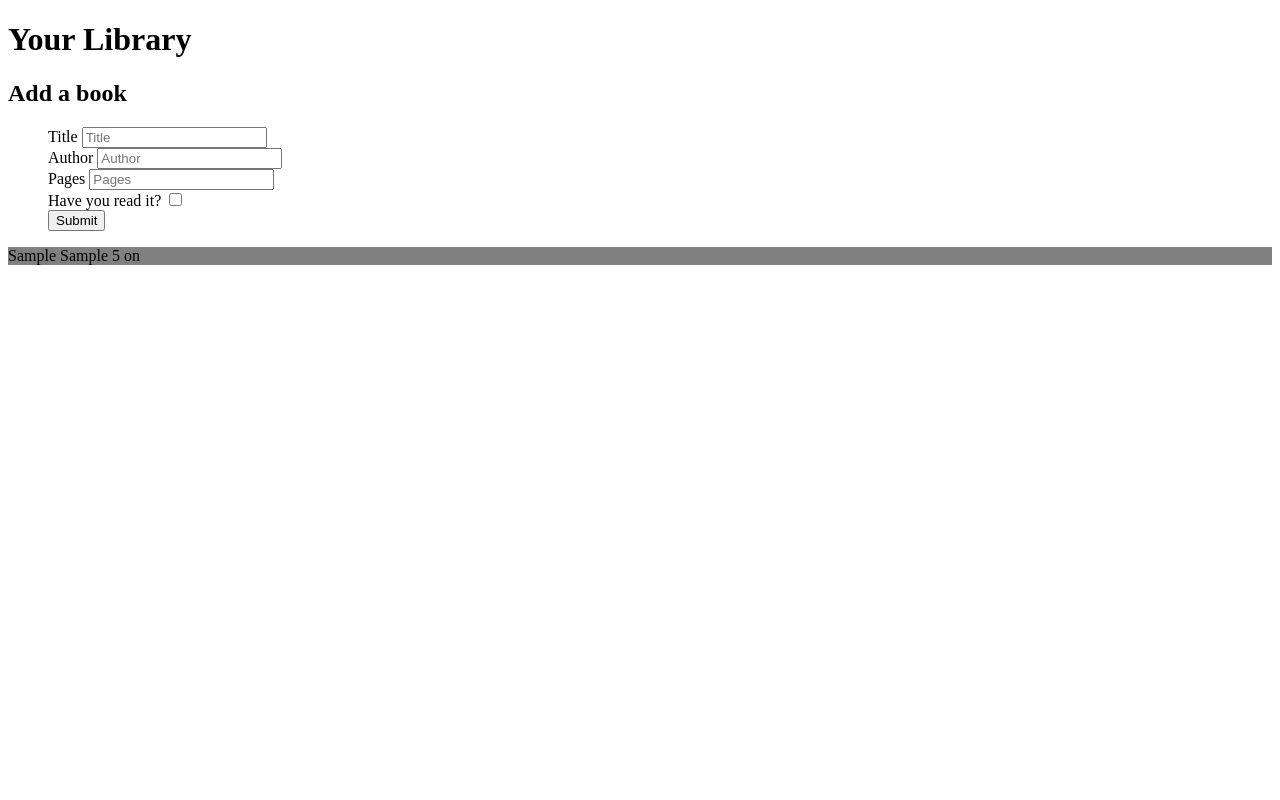
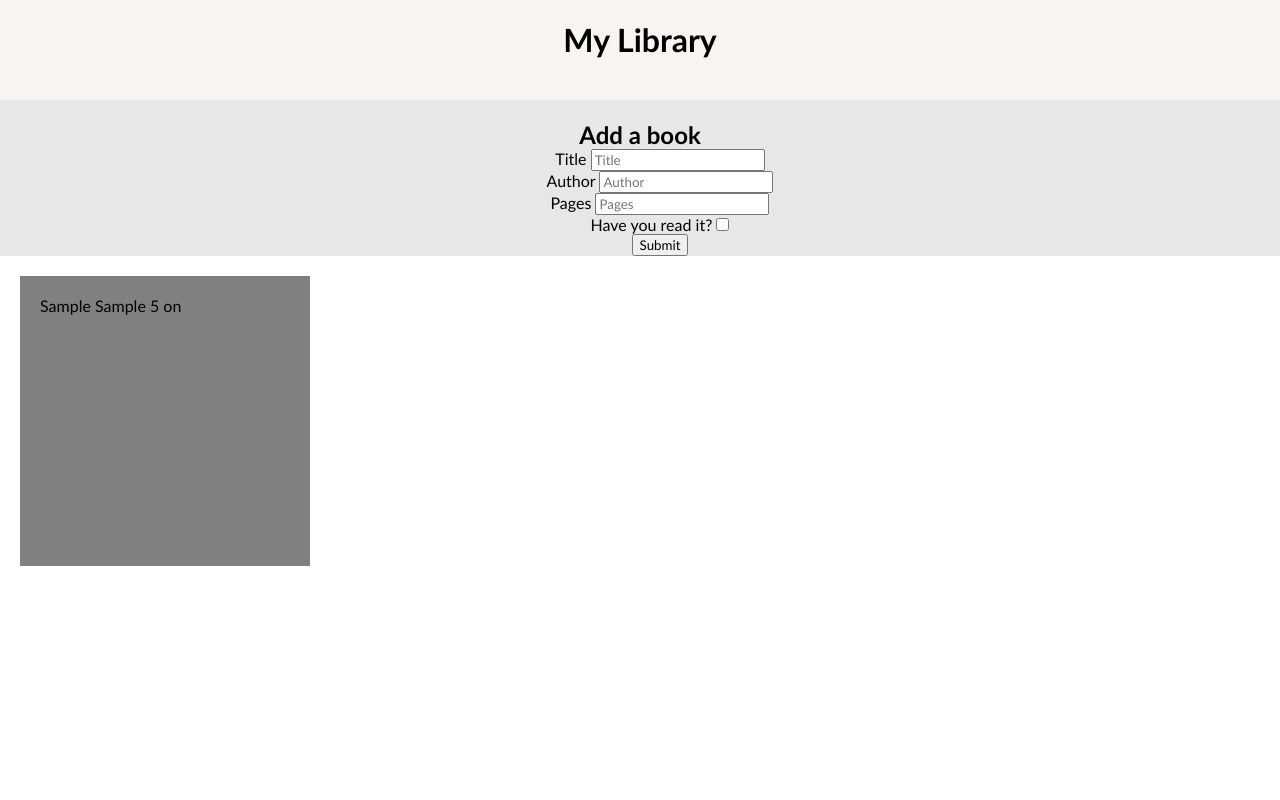
Before and after one commit to Barrymoonshine/library, a plain HTML site: page index.html in a window 1280 px wide. Both pictures are taken after typing "Sample", "Sample", "5" into the empty fields and a click on the button "Submit". Shown: the top 800 px of the page. Drawn offline with Linux system fonts and the light colour scheme.

Commit message:
Initial styling applied and cards created for library book

```diff
--- a/index.html
+++ b/index.html
@@ -9,7 +9,9 @@
     <script src="script.js" defer></script>
 </head>
 <body>
-  <h1>Your Library</h1>
+  <div class="header">
+    <h1>My Library</h1>
+  </div>
 
   <div class="bookForm">
     <form id="newBookForm">
@@ -40,7 +42,11 @@
     </form>
   </div>
 
-    <div id="libraryContainer"></div>
+  <div id="libraryContainer"></div>
+
+  <div class="footer">
+    Copyright &copy; Barry Moonshine, the Odin Project
+  </div>
 
 </body>
 </html>
--- a/script.js
+++ b/script.js
@@ -17,21 +17,25 @@ function Book(title, author, pages, haveRead) {
 }
 
 function addBookToLibrary() {
+  getFormValues();
+  let newBook = new Book(titleValue, authorValue, pagesValue, haveReadValue);
+  myLibrary.push(newBook);
+  displayLibrary();
+  resetForm();
+}
+
+function getFormValues(){
   titleValue = document.getElementById('title').value;
   authorValue = document.getElementById('author').value;
   pagesValue = document.getElementById('pages').value;
   haveReadValue = document.getElementById('haveRead').value;
-  let newBook = new Book(titleValue, authorValue, pagesValue, haveReadValue);
-  myLibrary.push(newBook);
-  displayLibrary();
-  resetAddBookForm();
 }
 
 function displayLibrary () {
   removeDivs();
   myLibrary.forEach(function (item) {
     let libraryBook = document.createElement('div');
-    libraryBook.className = 'myLibrary';
+    libraryBook.className = 'myLibraryCards';
     libraryBookValue = item.info();
     libraryBook.innerText = libraryBookValue
     libraryBook.style.backgroundColor = "grey";
@@ -39,7 +43,7 @@ function displayLibrary () {
   });
 }
 
-function resetAddBookForm () {
+function resetForm () {
   document.getElementById('title').value = "";
   document.getElementById('author').value = "";
   document.getElementById('pages').value = "";
--- a/style.css
+++ b/style.css
@@ -1,3 +1,47 @@
+* {
+    margin: 0;
+    font-family: 'Trebuchet MS', 'Lucida Sans Unicode', 'Lucida Grande', 'Lucida Sans', Arial, sans-serif;
+}
+
+body {
+    display: grid;
+    width: 100%;
+    grid-template-rows: 100px 1fr 7fr 1fr;
+
+}
+
 ul {
     list-style: none;
 }
+
+.header{
+    padding: 20px;
+    text-align: center;
+    grid-row: 1 / 2;
+    background-color: rgb(248, 245, 241);
+    box-shadow: 0 4px 6px -6px #222;
+}
+
+.bookForm {
+    padding-top: 20px;
+    text-align: center;
+    grid-row: 2/3;
+    background-color: rgb(231, 231, 231); ;
+}
+
+#libraryContainer {
+    padding:20px;
+    display:grid;
+    grid-template-columns: repeat(auto-fit, minmax(325px, 1fr));
+    gap:20px;
+}
+
+.myLibraryCards {
+    width:250px;
+    height:250px;
+    padding:20px
+}
+
+.footer {
+    grid-row: 4/5;
+}
```
